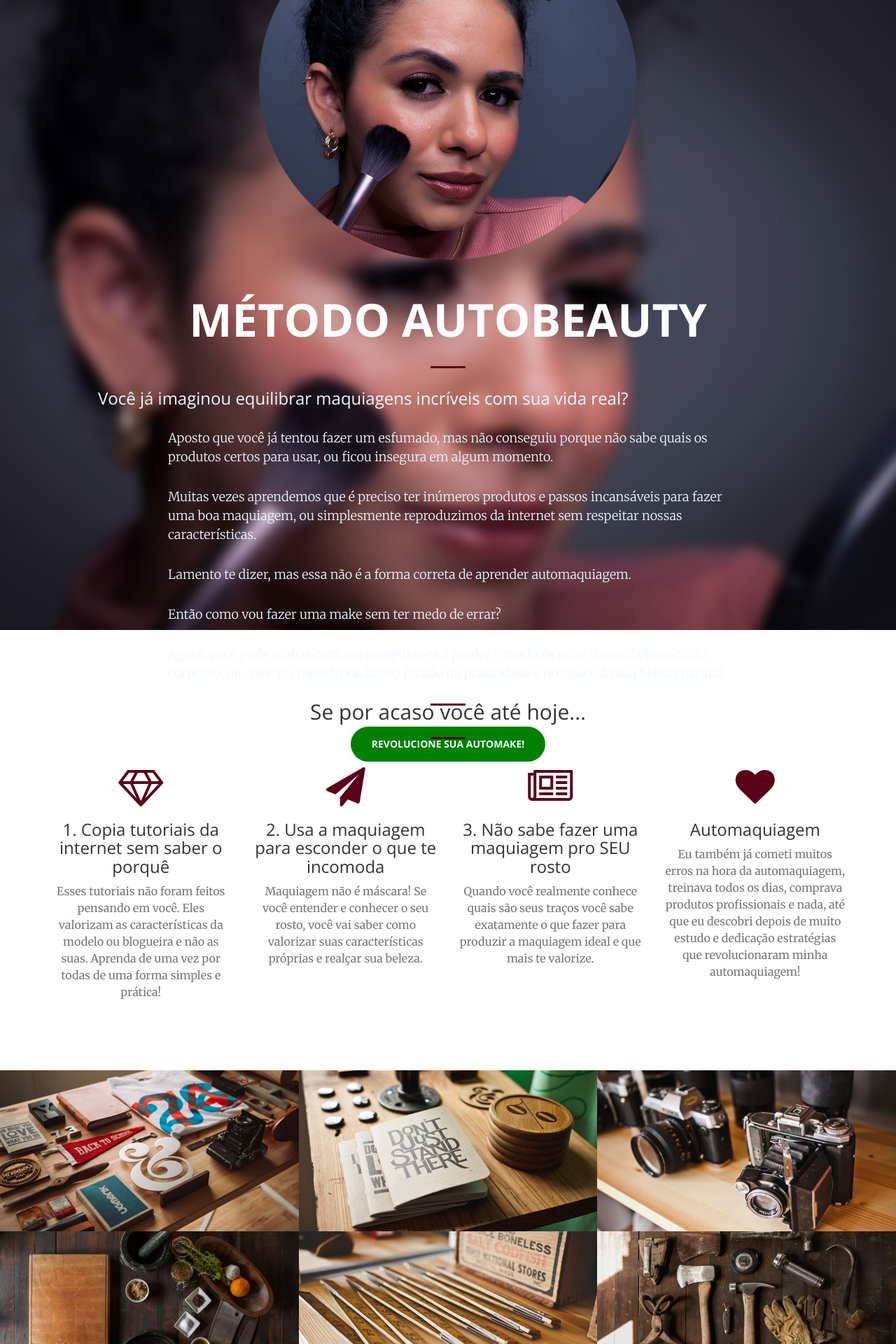
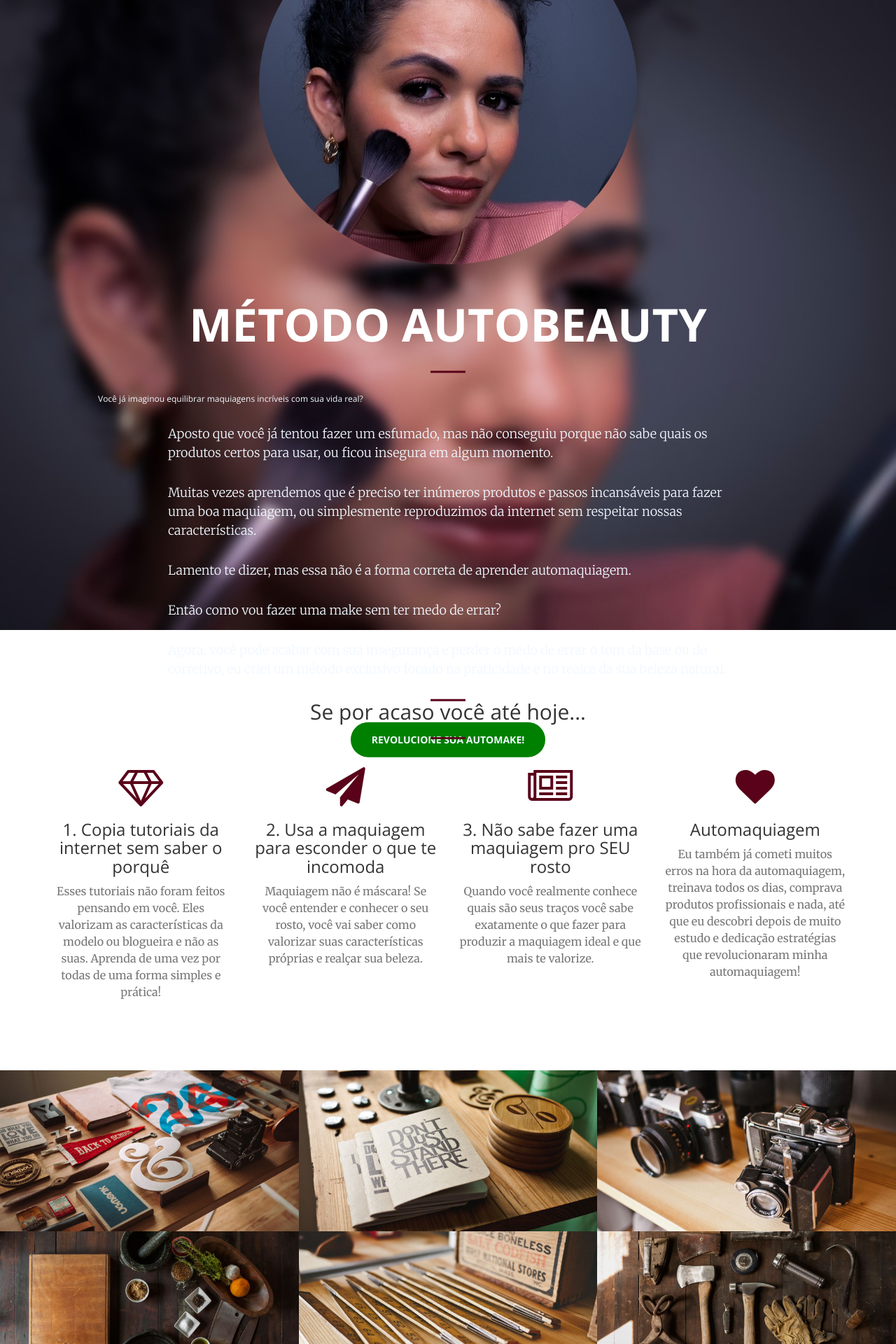
Before and after one commit to kellyeudenia/business-woman, a Jekyll site: the page built from index.html, in a window 1280 px wide. Shown: the top 1920 px of the page at 70% size. Built offline with Jekyll 4.4.1, drawn with Linux system fonts in a browser that asks for light colours.

Commit message:
Setup para a página de vendas.

```diff
--- a/_includes/header.html
+++ b/_includes/header.html
@@ -4,7 +4,7 @@
             <img src="img/profile/me.jpg" class="img-responsive"  style="border-radius: 50%; margin: 5% auto;" alt="Imagem de Eudenia Makeup segurando um pincel">
             <h1>MÉTODO AUTOBEAUTY</h1>
             <hr>
-            <b><h3 style="color: aliceblue; text-align: left; margin: 3% auto;" >Você já imaginou equilibrar maquiagens incríveis com sua vida real?</h3></b>
+            <b><h6 style="color: aliceblue; text-align: left; margin: 3% auto;" >Você já imaginou equilibrar maquiagens incríveis com sua vida real?</h6></b>
             <p style="color: aliceblue; text-align: left; margin: 3% auto;" >Aposto que você já tentou fazer um esfumado, mas não conseguiu porque não sabe quais os produtos certos para usar, ou ficou insegura em algum momento. </p>
             <p style="color: aliceblue; text-align: left; margin: 3% auto;" >Muitas vezes aprendemos que é preciso ter inúmeros produtos e passos incansáveis para fazer uma boa maquiagem, ou simplesmente reproduzimos da internet sem respeitar nossas características. </p>
             <p style="color: aliceblue; text-align: left; margin: 3% auto;" >Lamento te dizer, mas essa não é a forma correta de aprender automaquiagem.</p>
```
